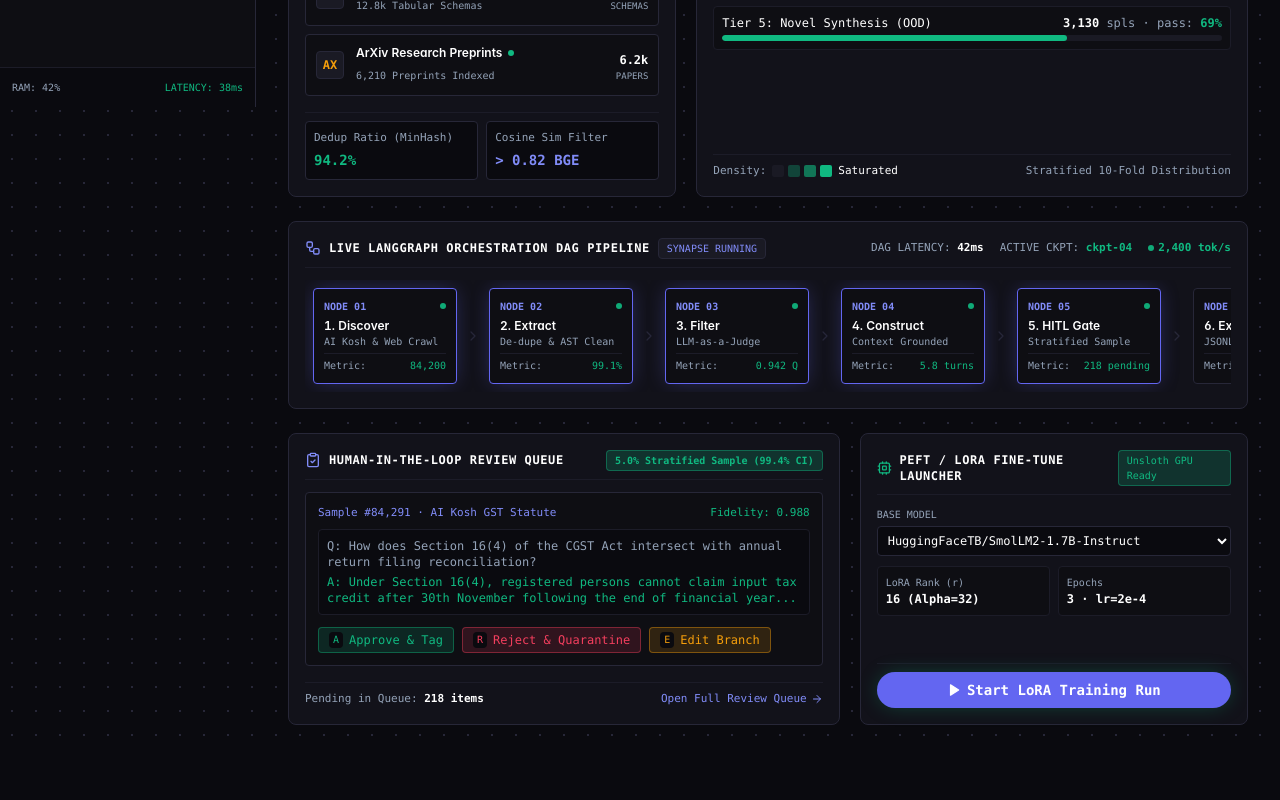
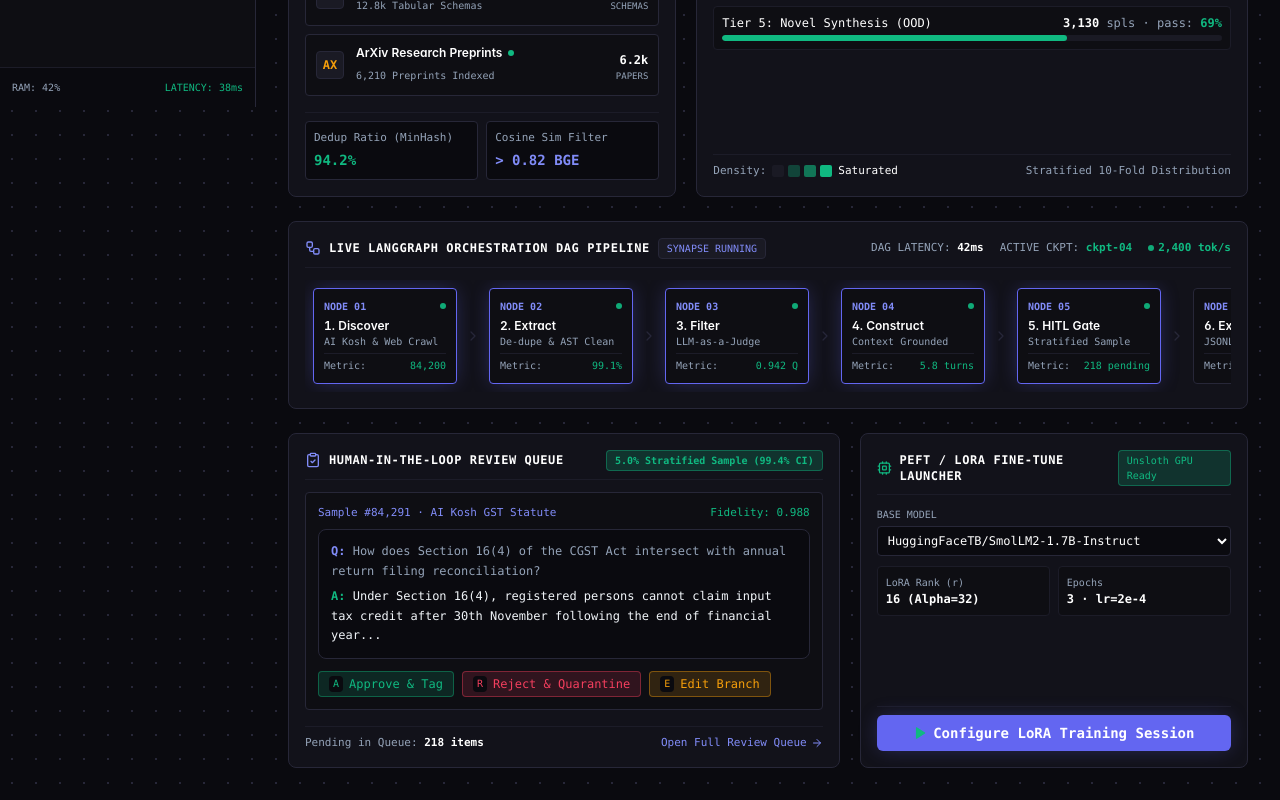
Before and after one commit to Sourabh-Kumar04/RasoSynth_CUTC, a Next.js app in the folder frontend/: page / in a window 1280 px wide. Shown: the part 693-1493 px from the top of the page. Before the commit the page ends 1450 px from the top, so only its background shows below. Built offline with nearby package versions, Linux system fonts and the light colour scheme; no server answers.

Commit message:
fix(dashboard): refine review queue count unwrapper, contrast typography, and fine-tune launcher CTA

```diff
--- a/frontend/app/page.tsx
+++ b/frontend/app/page.tsx
@@ -64,14 +64,17 @@ export default function OverviewDashboardPage() {
         ])
 
         if (healthRes.status === 'fulfilled') setHealth(healthRes.value)
-        if (datasetsRes.status === 'fulfilled' && datasetsRes.value?.data) {
-          setDatasetJobs(datasetsRes.value.data.slice(0, 6))
+        if (datasetsRes.status === 'fulfilled') {
+          const raw = datasetsRes.value?.data || (Array.isArray(datasetsRes.value) ? datasetsRes.value : [])
+          if (Array.isArray(raw)) setDatasetJobs(raw.slice(0, 6))
         }
-        if (finetuneRes.status === 'fulfilled' && finetuneRes.value?.jobs) {
-          setFinetuneJobs(finetuneRes.value.jobs.slice(0, 5))
+        if (finetuneRes.status === 'fulfilled') {
+          const raw = finetuneRes.value?.jobs || (Array.isArray(finetuneRes.value) ? finetuneRes.value : [])
+          if (Array.isArray(raw)) setFinetuneJobs(raw.slice(0, 5))
         }
-        if (reviewRes.status === 'fulfilled' && Array.isArray(reviewRes.value)) {
-          setReviewCount(reviewRes.value.filter((r: any) => r.status === 'pending').length)
+        if (reviewRes.status === 'fulfilled' && reviewRes.value) {
+          const total = reviewRes.value.total ?? (Array.isArray(reviewRes.value.items) ? reviewRes.value.items.length : Array.isArray(reviewRes.value) ? reviewRes.value.length : 0)
+          setReviewCount(total)
         }
       } catch (err: any) {
         console.error('Failed to load dashboard data:', err)
@@ -490,9 +493,9 @@ export default function OverviewDashboardPage() {
                       <span className="text-[#10b981]">Fidelity: 0.988</span>
                     </div>
 
-                    <div className="text-xs text-white bg-[#0a0a0f] p-2 rounded border border-[#1c1c28] font-mono">
-                      <span className="text-[#94a3b8] block mb-1">Q: How does Section 16(4) of the CGST Act intersect with annual return filing reconciliation?</span>
-                      <span className="text-[#10b981]">A: Under Section 16(4), registered persons cannot claim input tax credit after 30th November following the end of financial year...</span>
+                    <div className="text-xs bg-[#0a0a0f] p-3 rounded-lg border border-[#272738] font-mono space-y-1.5">
+                      <p className="text-[#94a3b8] leading-relaxed"><span className="text-indigo-400 font-bold">Q:</span> How does Section 16(4) of the CGST Act intersect with annual return filing reconciliation?</p>
+                      <p className="text-[#f1f5f9] leading-relaxed"><span className="text-[#10b981] font-bold">A:</span> Under Section 16(4), registered persons cannot claim input tax credit after 30th November following the end of financial year...</p>
                     </div>
 
                     {/* Keyboard Shortcuts Linear Badges */}
@@ -564,9 +567,9 @@ export default function OverviewDashboardPage() {
 
                 <div className="pt-2 border-t border-[#1c1c28]">
                   <Link href="/finetune">
-                    <Button className="w-full bg-[#10b981] hover:bg-[#34d399] text-black font-mono font-bold text-xs h-8 shadow-sm glow-emerald flex items-center justify-center gap-1.5">
-                      <Play className="w-3.5 h-3.5 fill-current" />
-                      <span>Start LoRA Training Run</span>
+                    <Button className="w-full bg-[#6366f1] hover:bg-[#818cf8] text-white font-mono font-bold text-xs h-8 shadow-sm glow-indigo flex items-center justify-center gap-1.5 rounded-md">
+                      <Play className="w-3.5 h-3.5 fill-current text-[#10b981]" />
+                      <span>Configure LoRA Training Session</span>
                     </Button>
                   </Link>
                 </div>
```
